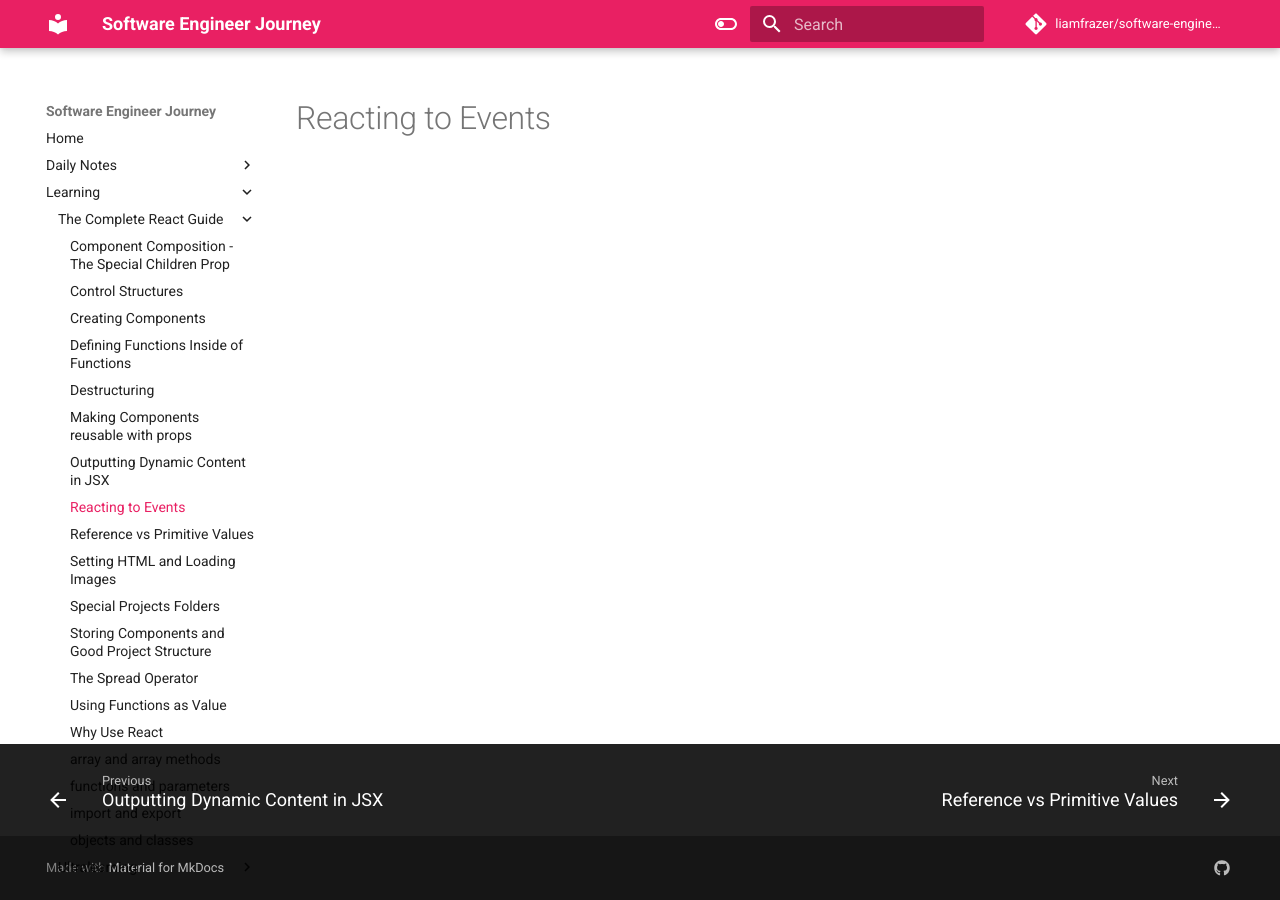
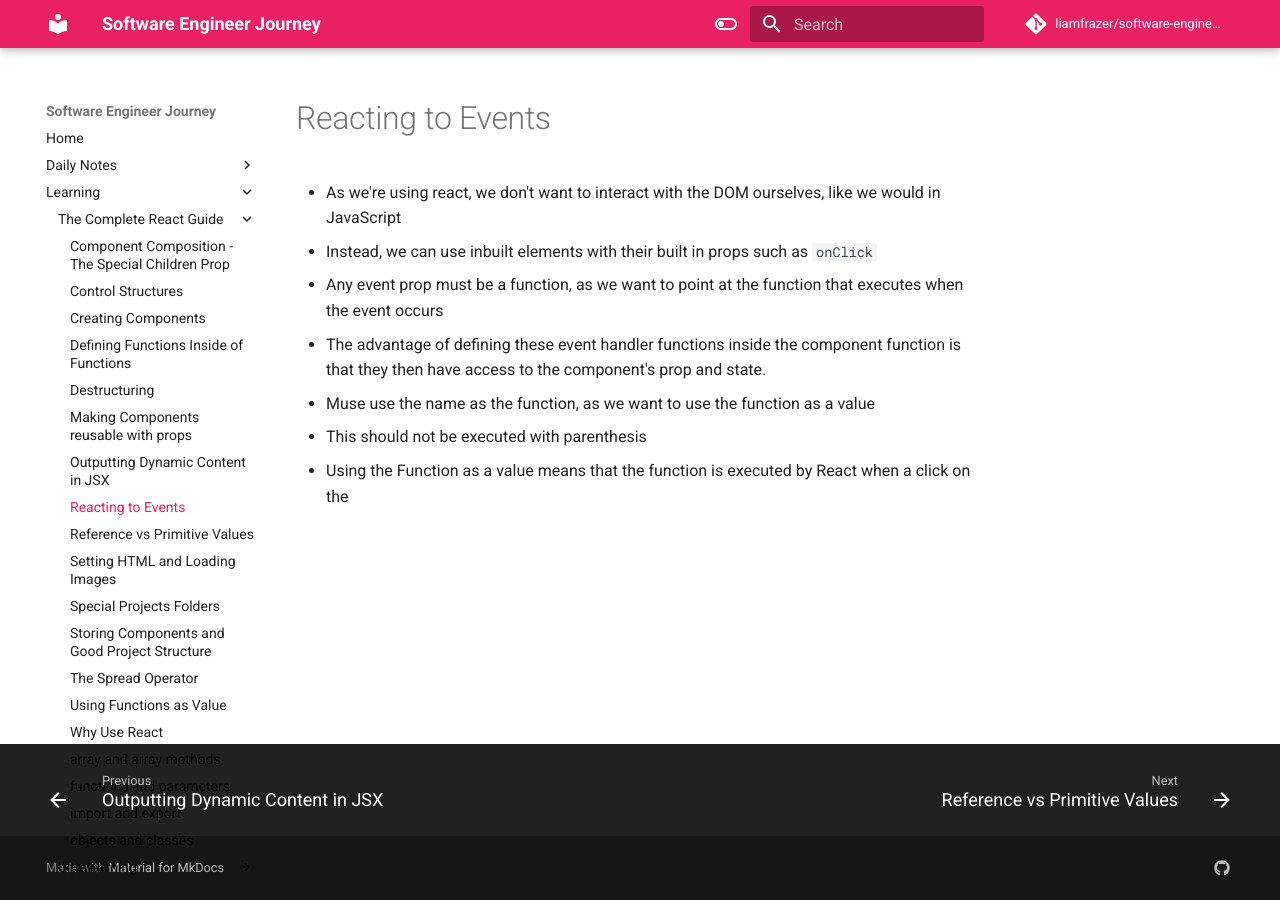
Before and after one commit to liamfrazer/software-engineer-journey, an MkDocs documentation site: the page built from docs/Learning/The Complete React Guide/Reacting to Events.md, in a window 1280 px wide. Built offline with MkDocs 1.6.1 and Material for MkDocs 9.7.7, drawn with Linux system fonts in a browser that asks for light colours; comment, search, counter and statistics services are not loaded.

Commit message:
vault backup: 2023-12-17 11:47:39

```diff
--- a/docs/Learning/The Complete React Guide/Reacting to Events.md
+++ b/docs/Learning/The Complete React Guide/Reacting to Events.md
@@ -4,3 +4,14 @@ tags:
   - events
 ---
 # Reacting to Events
+
+* As we're using react, we don't want to interact with the DOM ourselves, like we would in JavaScript
+* Instead, we can use inbuilt elements with their built in props such as `onClick`
+
+* Any event prop must be a function, as we want to point at the function that executes when the event occurs
+
+* The advantage of defining these event handler functions inside the component function is that they then have access to the component's prop and state.
+
+* Muse use the name as the function, as we want to use the function as a value
+* This should not be executed with parenthesis
+* Using the Function as a value means that the function is executed by React when a click on the
```
